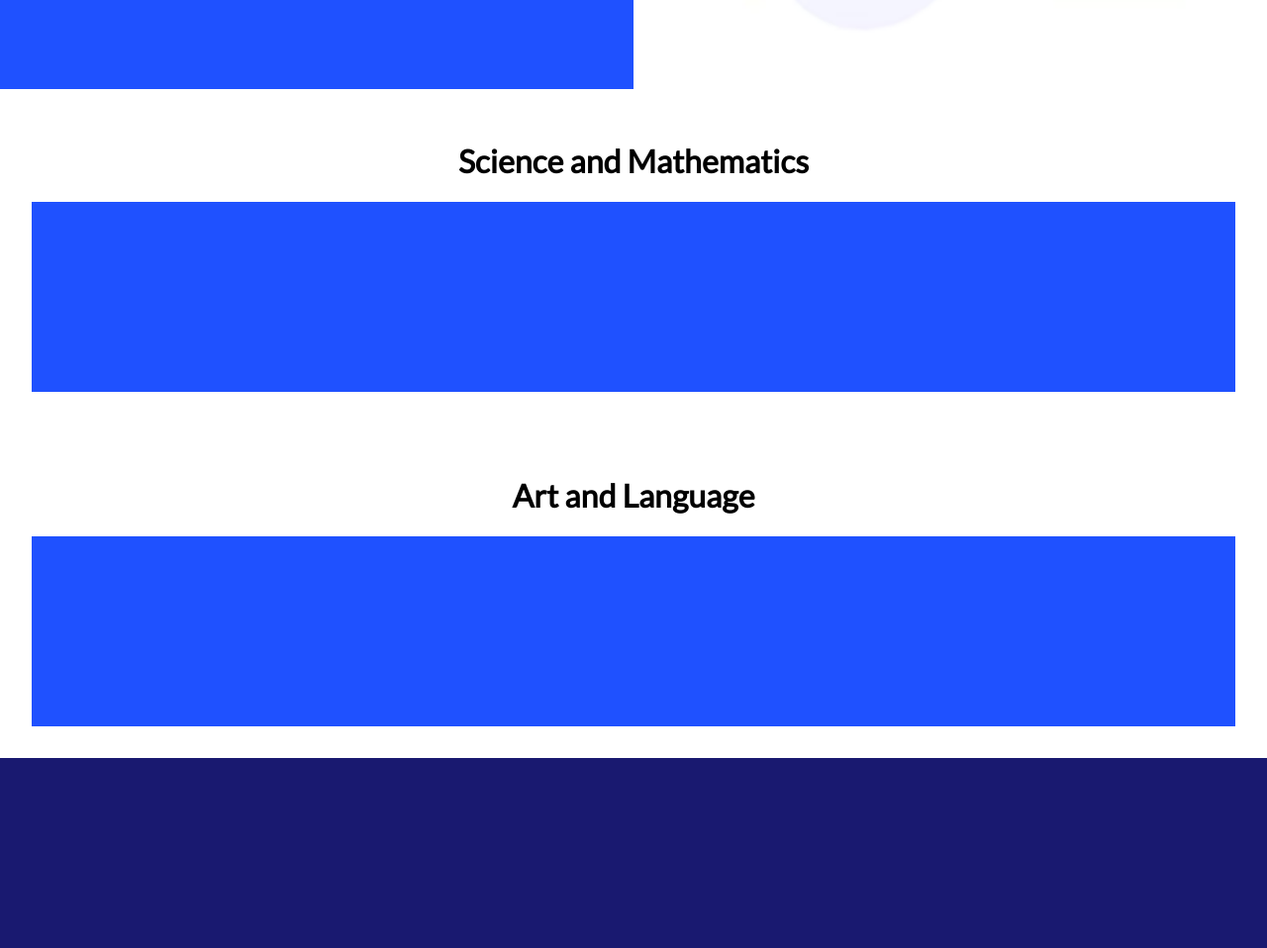
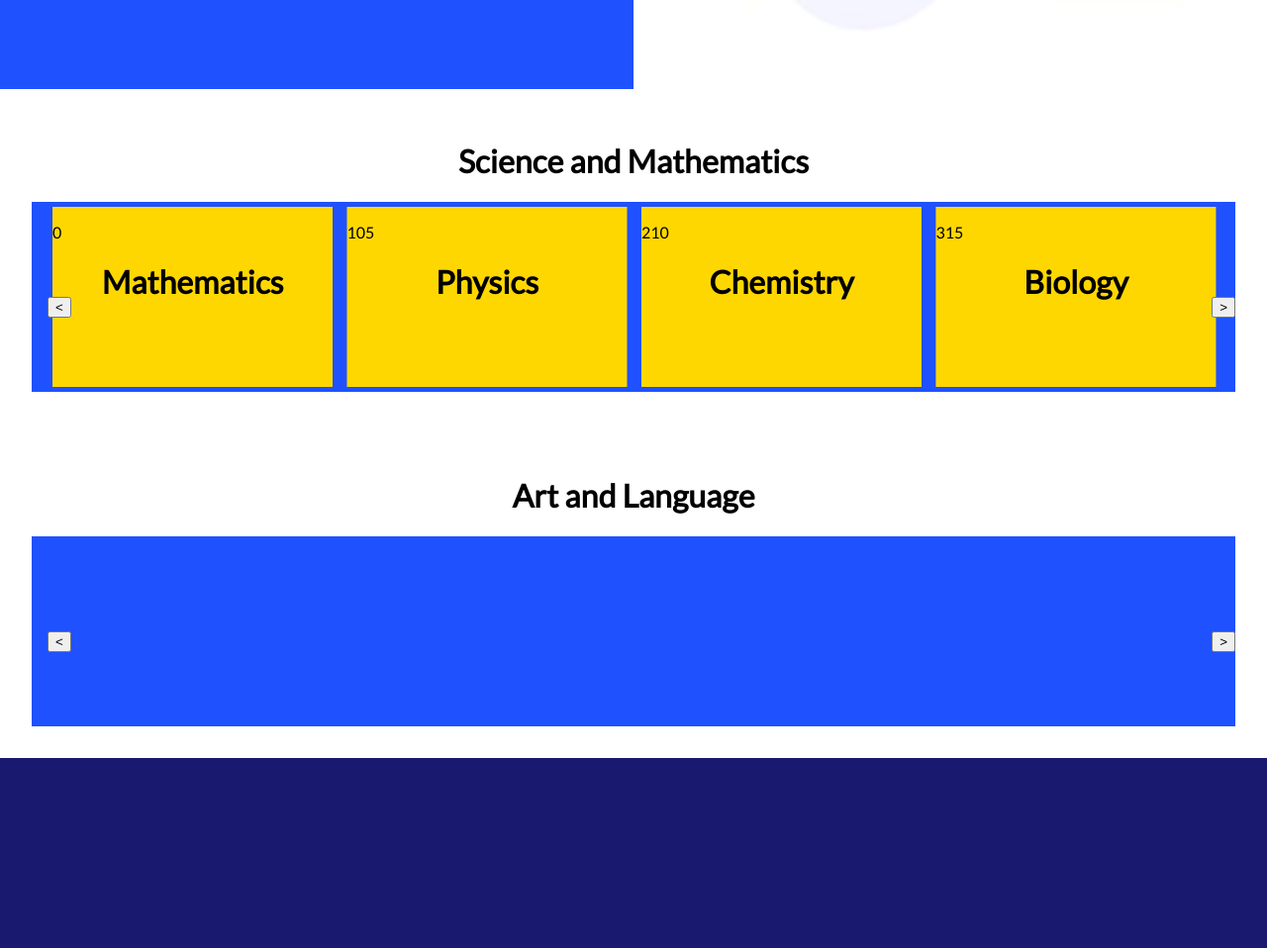
Before and after one commit to cheks123/ssceplus, a Django app: page / in a window 1280 px wide. Shown: the part 595-1553 px from the top of the page at 99% size. Run offline with Django 4.2, Linux system fonts and the light colour scheme; some libraries are stand-ins or nearby versions.

Commit message:
carousal implemented with vinilla js

```diff
--- a/home/templates/home/index.html
+++ b/home/templates/home/index.html
@@ -53,13 +53,36 @@
             </div>
         </div>
 </header>
-<div class="row sci-math">
+<div class="row subjects">
     <h1>Science and Mathematics</h1>
-    <div class="subjects"></div>
+    <div class="slider">
+        <div class="slide">
+            <p>0</p>
+            <h1>Mathematics</h1>
+        </div>
+        <div class="slide">
+            <p>1</p>
+            <h1>Physics</h1>
+        </div>
+        <div class="slide">
+            <p>2</p>
+            <h1>Chemistry</h1>
+        </div>
+        <div class="slide">
+            <p>3</p>
+            <h1>Biology</h1>
+        </div>
+        <button class="previous" id="previous"><</button>
+        <button class="next" id="next">></button>
+    </div>
 </div>
-<div class="row sci-math">
+<div class="row subjects">
     <h1>Art and Language</h1>
-    <div class="subjects"></div>
+    <div class="slider">
+
+        <button class="previous"><</button>
+        <button class="next">></button>
+    </div>
 </div>
 <footer>
     <div class="row"></div>
--- a/static/css/main.css
+++ b/static/css/main.css
@@ -96,21 +96,42 @@ body{
     font-size: 4rem;
     padding-left:2rem;
 }
-div.sci-math{
+div.subjects{
     display:block;
     margin:0;
     padding:2rem;
 }
 
-.sci-math h1{
+.subjects h1{
     color:#000;
     text-align: center;
 }
 
-.subjects{
-    width: 100%;
+.slider{
     height:12rem;
+    width:100%;
     background-color: #1f51ff;
+    position:relative;
+    display:flex;
+    padding: 1rem;
+}
+
+.slide{
+    width:23.3%;
+    height: 95%;
+    margin:5px;
+    background-color:gold;
+    position:absolute;
+    top:0;
+}
+
+.slider button{
+    position:absolute;
+    top:50%;
+}
+
+.slider button.next{
+    right:0;
 }
 
 footer div{
--- a/static/js/main.js
+++ b/static/js/main.js
@@ -1,6 +1,39 @@
 const toggle = document.getElementById('toggle')
 const navbar = document.getElementById('navbar')
+const next = document.getElementById('next')
+const previous = document.getElementById('previous')
 
 toggle.addEventListener('click', () =>{
     navbar.classList.toggle('active')
 })
+
+const slides = document.querySelectorAll('.slide')
+
+slides.forEach(node=>{
+    console.log(node.firstElementChild.innerText)
+    let position = Number(node.firstElementChild.innerText) * 105
+    node.firstElementChild.innerText = position
+
+    node.style.transform = `translate(${position}%, 0)`
+
+    console.log(position)
+
+})
+
+let curr = 0
+
+next.addEventListener('click', ()=>{
+    curr = curr + 105
+    slides.forEach(node=>{
+        let position = Number(node.firstElementChild.innerText) - 105
+        if (position < 0){
+            position = 315
+        }
+        node.firstElementChild.innerText = position
+        node.style.transform = `translate(${position}%, 0)`
+
+    })
+
+})
+
+console.log(slides)
```
